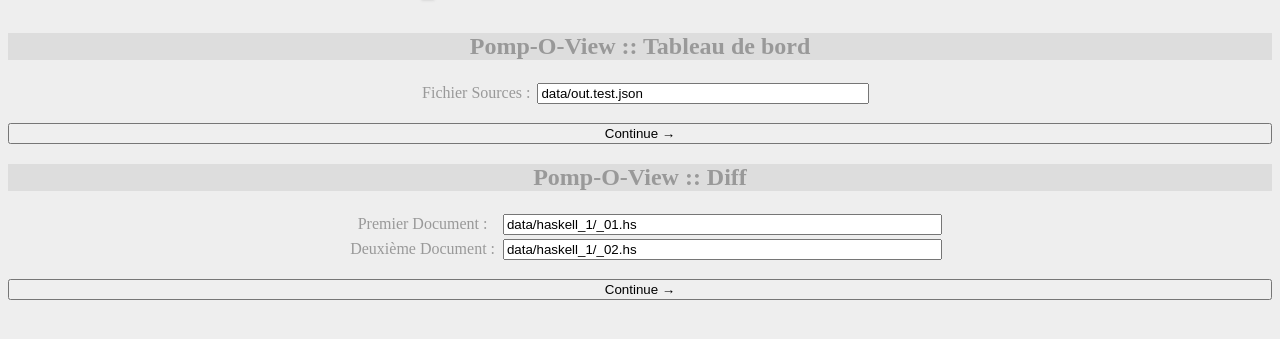
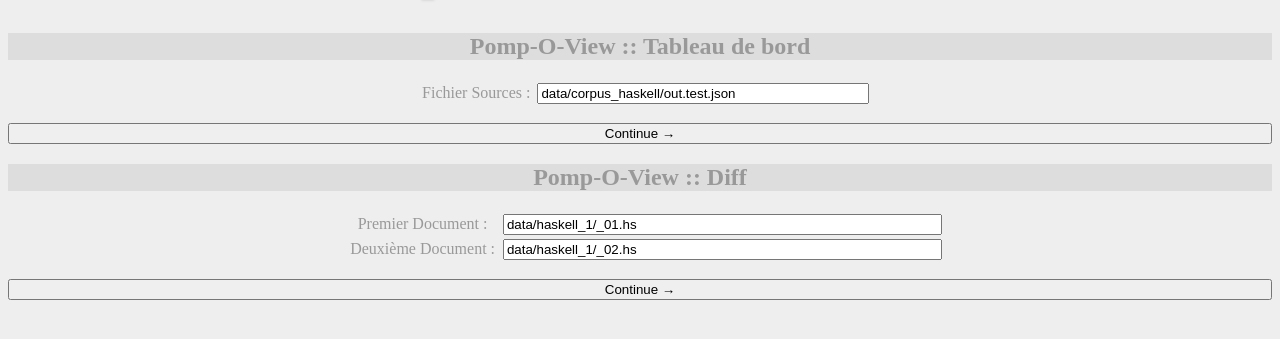
Before and after one commit to Larandar/PompOView, a PHP site: page /test.php in a window 1280 px wide. Shown: the part 92-431 px from the top of the page. Run offline with PHP 8.4, Linux system fonts and the light colour scheme.

Commit message:
Nouvelle donnée = nouvelles sources

```diff
--- a/test.php
+++ b/test.php
@@ -26,7 +26,7 @@
 				<form action="vue/pompoview.php" method="post" accept-charset="utf-8">
 					<table class="input">
 						<col width="25%"/><col width="70%"/>
-						<tr><td>Fichier Sources :</td><td><input type="text" value="data/out.test.json" name="json"></td></tr>
+						<tr><td>Fichier Sources :</td><td><input type="text" value="data/corpus_haskell/out.test.json" name="json"></td></tr>
 					</table>
 					<p><input type="submit" value="Continue &rarr;"></p>
 				</form>
--- a/vue/pompoview.php
+++ b/vue/pompoview.php
@@ -10,7 +10,7 @@
 	include_once($INDEX_DIRECTORY.'script/PHP/package/PompOView.php');
 	$pompoview = new Pompoview();
 
-	$pompoview->fromJSON($INDEX_DIRECTORY.(($_POST['json']!=NULL)?$_POST['json']:'file/out.test.json'));
+	$pompoview->fromJSON($INDEX_DIRECTORY.(($_POST['json']!=NULL)?$_POST['json']:'file/corpus_haskell/out.test.json'));
 ?>
 <!DOCTYPE html>
 <html lang="fr">
```
